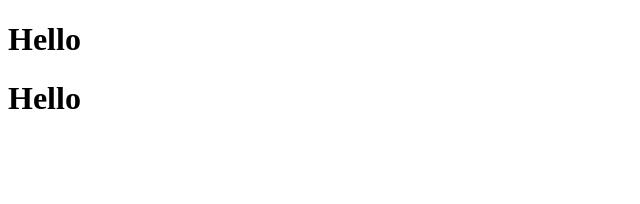
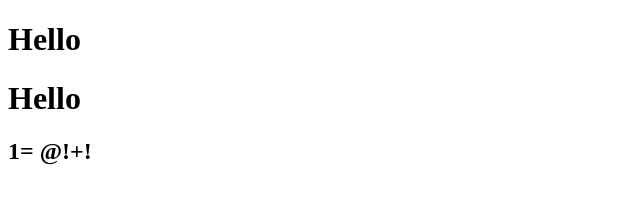
Before and after one commit to MiHat1/S-Group, a plain HTML site: page Buổi 1/2.html in a window 1280 px wide. Shown: the full height of the page, 0-640 px from the left. Drawn offline with Linux system fonts and the light colour scheme.

Commit message:
feature:home

```diff
--- a/Buổi 1/2.html
+++ b/Buổi 1/2.html
@@ -14,6 +14,9 @@
     <h1>
     Hello
     </h1>
+    <h2>
+        1= @!+!
+    </h2>
 
 </body>
 </html>
```
Also changed, not shown: Buổi 1/download.jpg (added).
